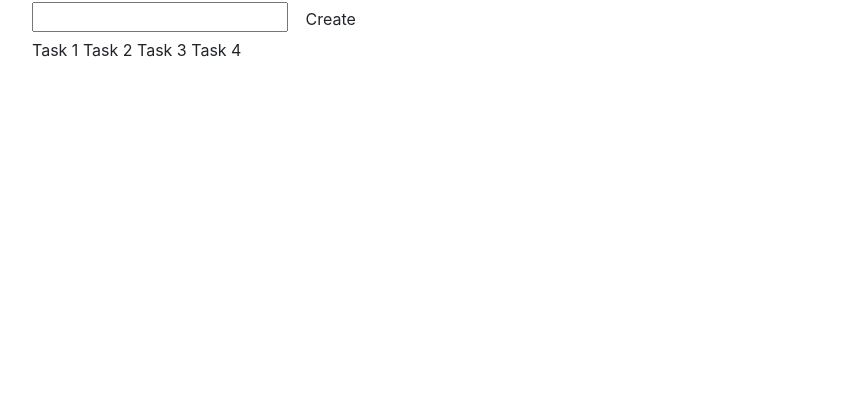
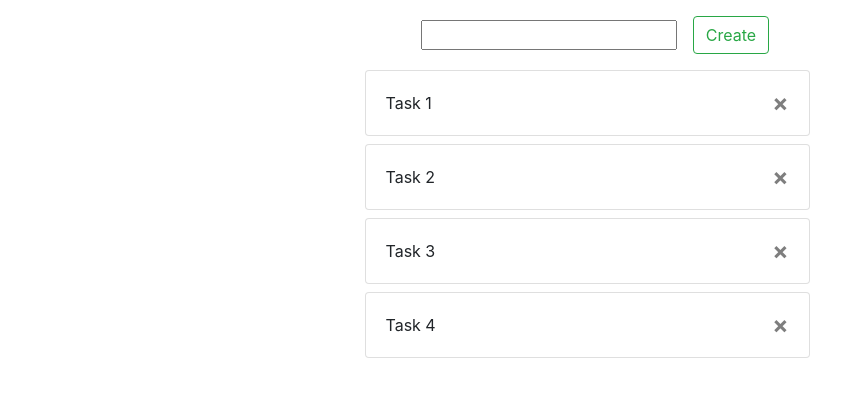
Before and after one commit to yaeraly/django_project, a Django app: page /task/ in a window 1280 px wide. Shown: the top 397 px of the page, without its empty margins (53-894 px from the left). Run offline with Django 3.2, Linux system fonts and the light colour scheme; data comes from the database, SQL or seed files in the repository; both versions use the stored data as it was after the commit; some libraries are stand-ins or nearby versions.

Commit message:
TaskList View is Created

```diff
--- /dev/null
+++ b/django-app-AJAX/todo/task/static/task/style.css
@@ -0,0 +1,3 @@
+#taskCard {
+	cursor: pointer;
+}
--- a/django-app-AJAX/todo/task/templates/task/task_list.html
+++ b/django-app-AJAX/todo/task/templates/task/task_list.html
@@ -5,17 +5,30 @@
 
 
 {% block content %}
-	<div class="col-8">
-		<form method="post">
+	<div class="col-8 mt-3">
+		<form method="post" class="form-inline justify-content-center">
+			{% csrf_token %}
+
 			{% for field in form %}
-				{{field}}
+				<div class="mx-3">
+					{{field}}
+				</div>
 			{% endfor %}
-			<button class="btn">Create</button>
+
+			<button class="btn btn-outline-success">Create</button>
 		</form>
 	</div>
-	<div class="col-5">
+
+	<div class="col-5 mt-3">
 		{% for task in tasks %}
-			{{task}}
+		<div class="card mb-2" id="taskCard">
+			<div class="card-body">
+				{{task}}
+				<button type="button" class="close" data-dismiss="modal" aria-label="Close">
+		          <span aria-hidden="true">&times;</span>
+		        </button>
+			</div>
+		</div>
 		{% endfor %}
 	</div>
 {% endblock %}
--- a/django-app-AJAX/todo/task/views.py
+++ b/django-app-AJAX/todo/task/views.py
@@ -1,4 +1,4 @@
-from django.shortcuts import render
+from django.shortcuts import render, redirect
 from django.views.generic import View
 
 
@@ -17,3 +17,13 @@ class TaskList(View):
 		context['form'] = form
 		context['tasks'] = tasks
 		return render(request, 'task/task_list.html', context)
+
+
+	def post(self, request):
+		form = TaskForm(request.POST)
+
+		if form.is_valid():
+			form.save()
+			return redirect('task_list_url')
+		else:
+			return redirect('task_list_url')
--- a/django-app-AJAX/todo/templates/base.html
+++ b/django-app-AJAX/todo/templates/base.html
@@ -8,14 +8,17 @@
 	{% endblock%} | TODO App
 	</title>
 	<link rel="stylesheet" href="{% static 'bootstrap/css/bootstrap.min.css' %}">
+	<link rel="stylesheet" href="{% static 'task/style.css' %}">
 </head>
 <body>
 	<div class="container">
-		<div class="row">
+		<div class="row justify-content-center">
 			{% block content %}
 
 			{% endblock %}
 		</div>
 	</div>
+
+	<script src="https://ajax.googleapis.com/ajax/libs/jquery/3.5.1/jquery.min.js"></script>
 </body>
 </html>
```
Also changed, not shown: django-app-AJAX/todo/db.sqlite3.
